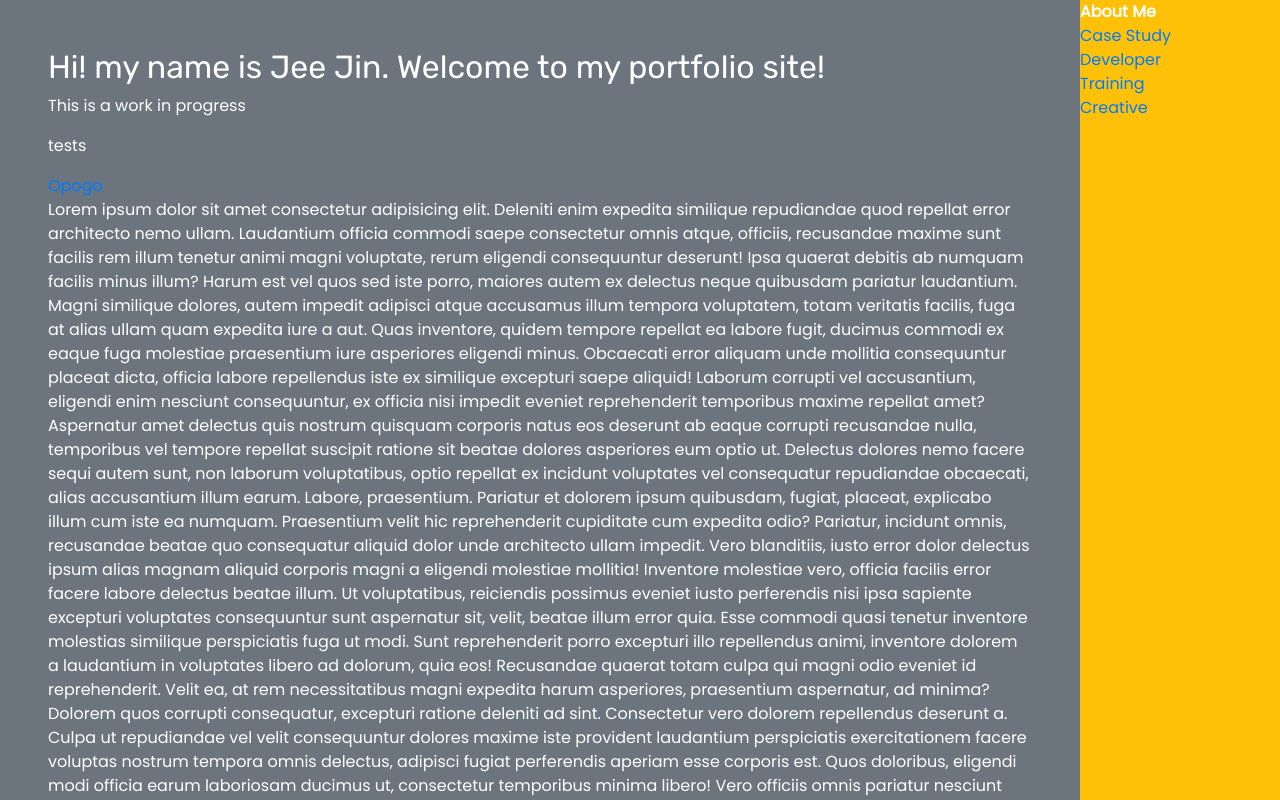
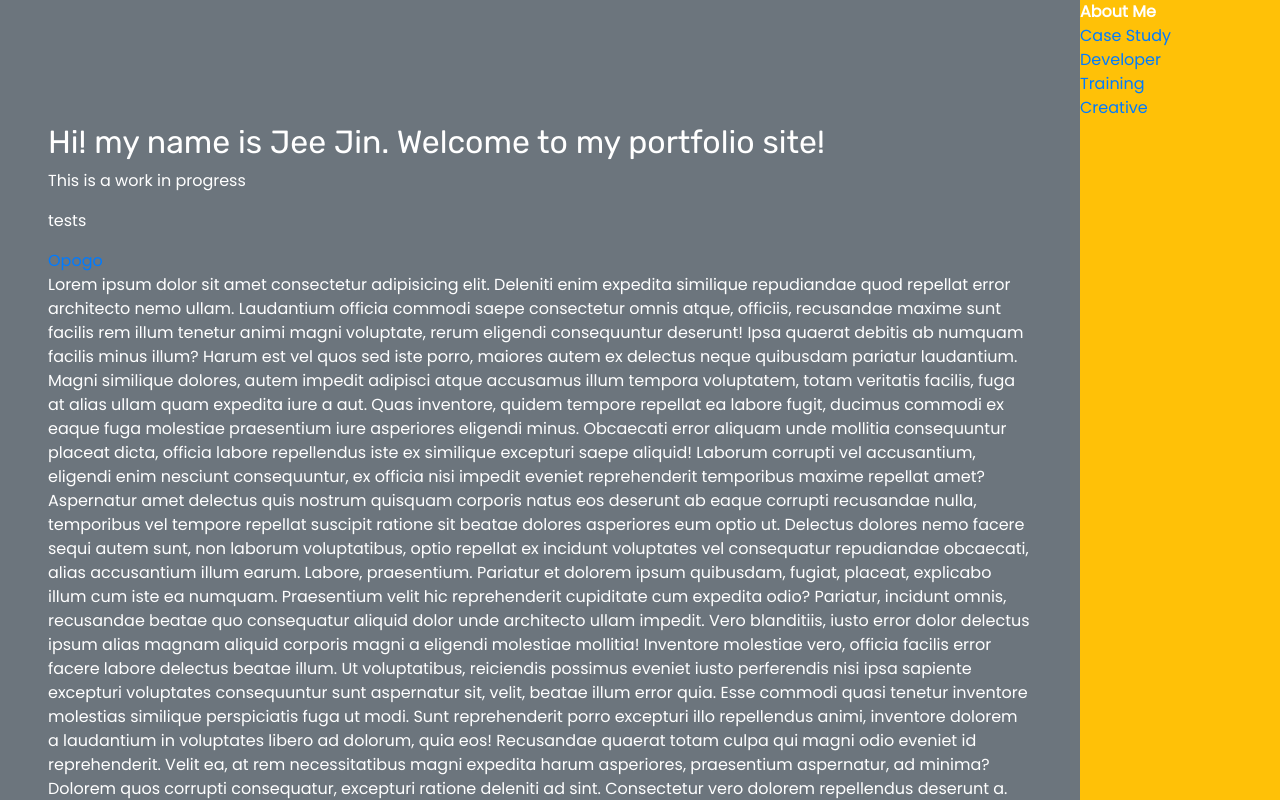
Before and after one commit to jjmok/portfolio-2, a Vue app: page /about-me in a window 1280 px wide. Built offline with nearby package versions, Linux system fonts and the light colour scheme.

Commit message:
layout reframing

```diff
--- a/src/App.vue
+++ b/src/App.vue
@@ -99,6 +99,8 @@ export default {
     align-items: center;
     justify-content: space-between;
     position: relative;
+    height: $nav-height;
+    padding: 0px $spacer-3;
 
     @include media-breakpoint-up(md) {
       display: none;
@@ -124,7 +126,6 @@ export default {
     top: $nav-height;
     right: 20px;
     padding: 20px;
-    z-index: 1;
   }
 
   .pf-navigation,
@@ -135,10 +136,16 @@ export default {
   .pf-navigation {
     width: 100vw;
     height: $nav-height;
+    transform: translate(0px, 0px);
+    transition: transform $transition-speed ease;
 
     .router-link-active {
       color: white;
       font-weight: bold;
+    }
+
+    .readmode & {
+      transform: translateY(-$nav-height);
     }
 
     @include media-breakpoint-up(md) {
@@ -146,20 +153,27 @@ export default {
       right: 0;
       top: 0;
       height: 100vh;
+
+      .readmode & {
+        transform: translate($nav-width, 0px);
+      }
     }
   }
 
   .pf-mainview {
     width: 100vw;
-    top: $nav-height;
-    height: calc(100vh - #{$nav-height});
-    z-index: 1;
+    height: 100vh;
+
     @include media-breakpoint-up(md) {
-      width: calc( 100vw - #{$nav-width} );
-      top: 0;
+      transform: translateY(0px);
       height: 100vh;
+
+      .readmode & {
+        width: 100vw;
+      }
     }
   }
+
 
   // @include media-breakpoint-up(xs) { ... }
   // @include media-breakpoint-up(sm) { ... }
--- a/src/assets/main.scss
+++ b/src/assets/main.scss
@@ -10,8 +10,13 @@ h1,h2,h3,h4,h5,h6 {
 
 .main-view {
   padding: $spacer-5;
+  padding-top: calc(#{$nav-height} + #{$spacer-5});
   height: 100%;
   overflow: scroll;
+
+  @include media-breakpoint-up(md) {
+    padding-right: calc(#{$nav-width} + #{$spacer-5});
+  }
 }
 
 /*Transitions*/
--- a/src/assets/prerequisite.scss
+++ b/src/assets/prerequisite.scss
@@ -9,6 +9,6 @@ $spacer-4: $spacer * 1.5;
 $spacer-5: $spacer * 3;
 
 $nav-width: 200px;
-$nav-height: 50px;
+$nav-height: 75px;
 
 $transition-speed: 0.3s;
```
